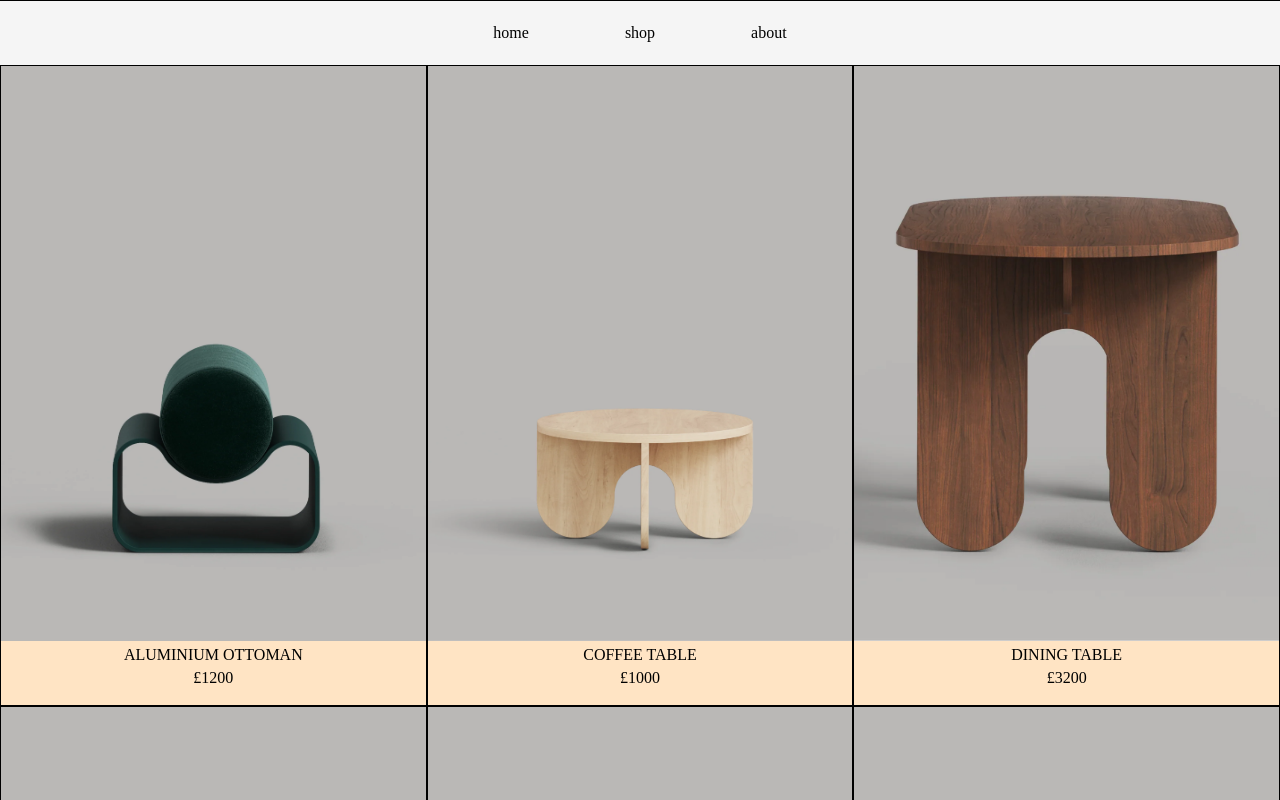
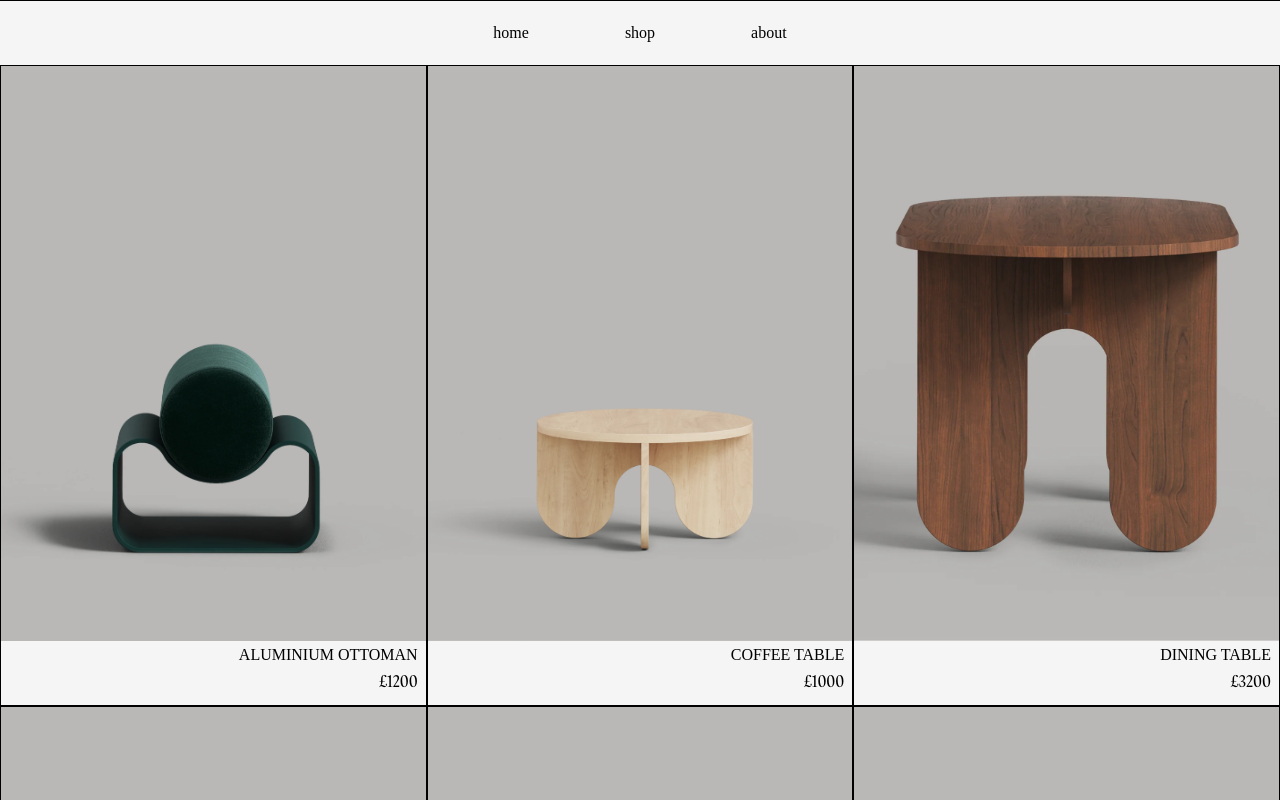
Before and after one commit to brian-david4/furniture-shop, a React (Vite) app in the folder furniture/: page /products in a window 1280 px wide. Shown: the top 800 px of the page. Built offline with nearby package versions, Linux system fonts and the light colour scheme; the HTML template or start-up script is replaced by a standard one; a web font is replaced by a local one.

Commit message:
Change font for ProductCard

```diff
--- a/furniture/src/Components/ProductCard/ProdCard.module.css
+++ b/furniture/src/Components/ProductCard/ProdCard.module.css
@@ -8,7 +8,7 @@
   border: 1px solid black;
   display: flex;
   flex-direction: column;
-  text-align: center;
+  text-align: end;
 }
 .prodImage {
   width: 100%;
@@ -16,11 +16,17 @@
   object-fit: cover;
   object-position: center;
 }
-.prodCaption {
+.prodCaption,
+.prodPrice {
   position: relative;
+  right: 1vmin;
   margin-top: 5px;
   width: 100%;
   /* background-color: antiquewhite; */
   text-decoration: none;
+  font-family: "Vietnam Light";
   color: black;
 }
+.prodPrice {
+  font-family: "Gambarino";
+}
--- a/furniture/src/Components/ProductCard/ProductCard.tsx
+++ b/furniture/src/Components/ProductCard/ProductCard.tsx
@@ -16,7 +16,7 @@ const ProductCard = ({ product }: ProductCardProps) => {
           src={product.image}
         />
         <div className={styles.prodCaption}>{product.id.name}</div>
-        <div className={styles.prodCaption}>{`£${product.price}`}</div>
+        <div className={styles.prodPrice}>{`£${product.price}`}</div>
       </div>
     </Link>
   );
--- a/furniture/src/Components/ProductLayout/ProdLayout.module.css
+++ b/furniture/src/Components/ProductLayout/ProdLayout.module.css
@@ -4,7 +4,7 @@
   display: grid;
   grid-template-columns: repeat(1, 1fr);
   gap: 0px;
-  background-color: bisque;
+  /* background-color: bisque; */
 }
 @media (min-width: 768px) {
   .productLayout {
```
